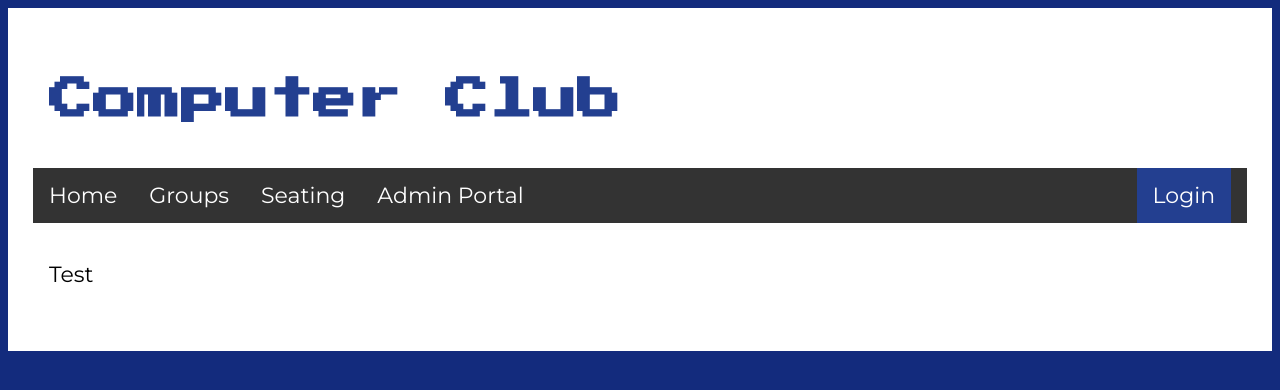
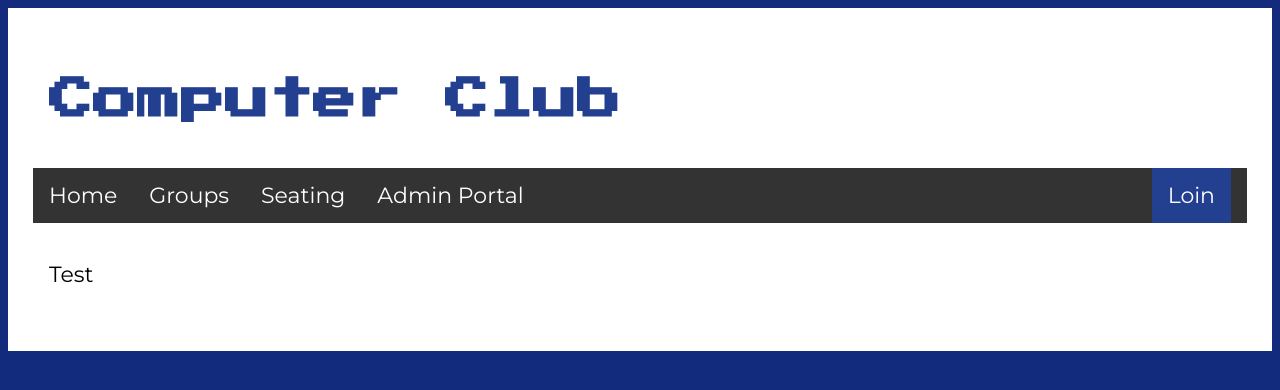
Before and after one commit to Redstone-2/CITComputerClub2, a Jekyll site: the page built from seating.md, in a window 1280 px wide. Shown: the top 390 px of the page. Built offline with Jekyll 4.4.1, drawn with Linux system fonts in a browser that asks for light colours; nearby versions of some CDN libraries; the repository's description, which GitHub fills in, is left out.

Commit message:
Update default.html

```diff
--- a/_layouts/default.html
+++ b/_layouts/default.html
@@ -282,7 +282,7 @@
       <a href="groups.html">Groups</a>
       <a href="seating.html">Seating</a>
       <a href="admin.html">Admin Portal</a>
-      <a onclick="document.getElementById('id01').style.display='block'" id="loginbutton" style="display: none;">Login</a>
+      <a onclick="document.getElementById('id01').style.display='block'" id="loginbutton" style="display: none;">Loin</a>
 
       <div class="dropdown" id="UserOptions" style="display: none;">
         <a class="dropbtn">Username</a>
```
